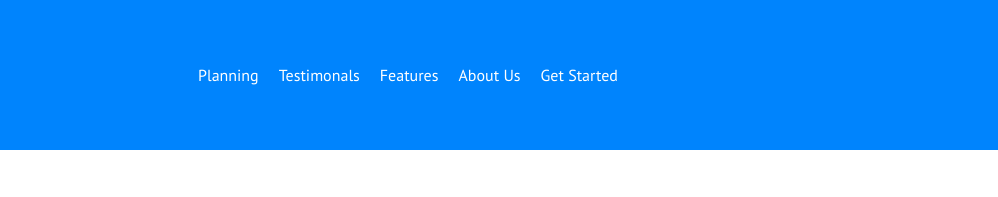
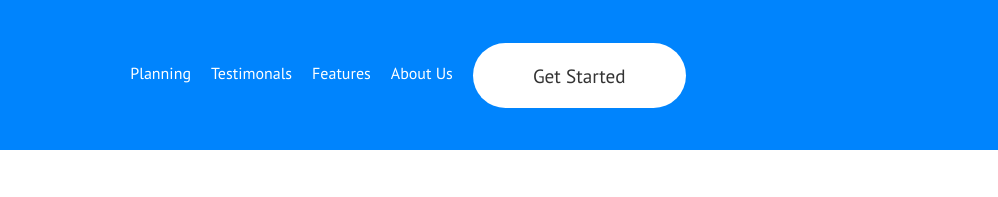
Before and after one commit to ericaostini/htmlcss-responsive-layout, a plain HTML site: page index.html in a window 1280 px wide. Shown: the top 197 px of the page, 282-1280 px from the left. Drawn offline with Linux system fonts and the light colour scheme.

Commit message:
display nav bar

```diff
--- a/css/style.css
+++ b/css/style.css
@@ -108,9 +108,15 @@ ul li{
     list-style: none;
     padding: 10px;
 }
+.text-black{
+    color: var(--color-dark-color);
+}
 /* nav bar */
 nav{
     background-color: var(--color-secondary-color);
+}
+.nav-container{
+    padding: 40px;
 }
 .nav-img{
     width: 100px;
--- a/index.html
+++ b/index.html
@@ -20,7 +20,7 @@
                     <li><a href="#" class="text-white">Testimonals</a></li>
                     <li><a href="#" class="text-white">Features</a></li>
                     <li><a href="#" class="text-white">About Us</a></li>
-                    <li><a href="#" class="text-white">Get Started</a></li>
+                    <li><a href="#" class="bt-white text-black">Get Started</a></li>
                 </ul>
                 <a href="#"><i class="fa-solid fa-bars text-white"></i></a>
             </div>
```
